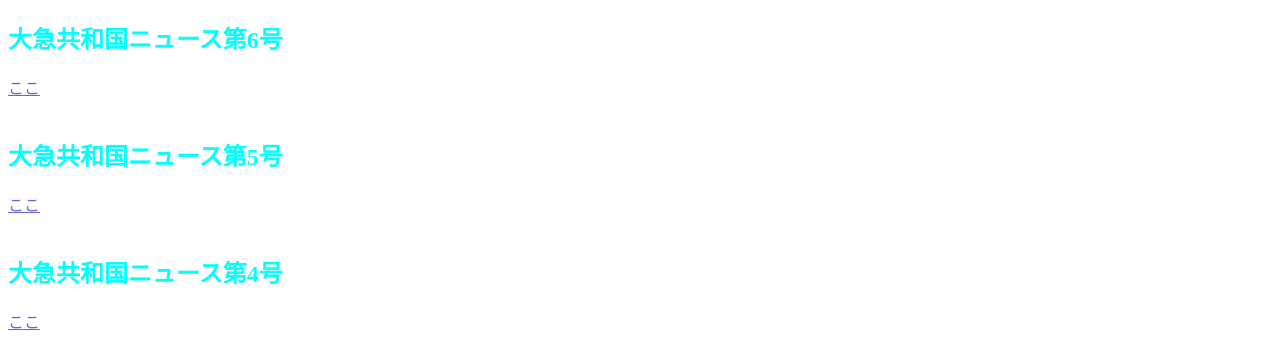
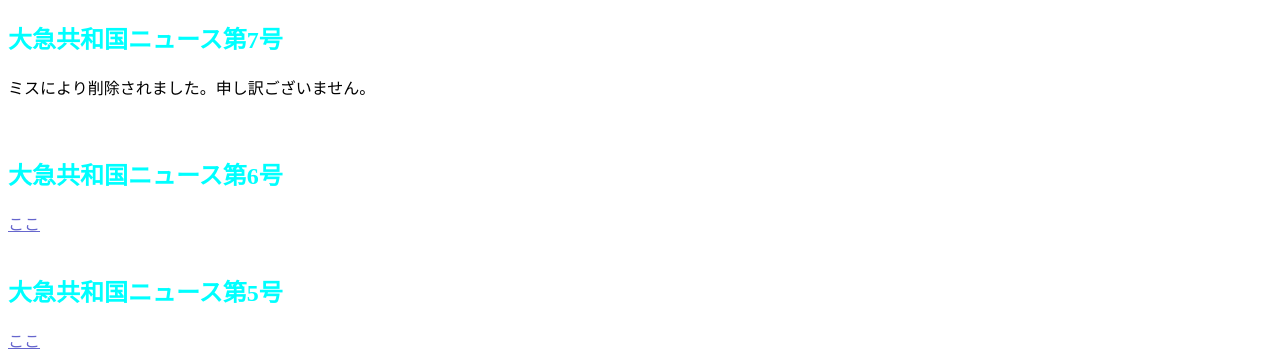
Before and after one commit to gao-kyouryuu/pubdaikyu, a plain HTML site: page newslink.html in a window 1280 px wide. Shown: the part 446-800 px from the top of the page. Drawn offline with Linux system fonts and the light colour scheme.

Commit message:
Update newslink.html

```diff
--- a/newslink.html
+++ b/newslink.html
@@ -31,9 +31,11 @@
 <br />
 <p>公式Scratchスタジオは<a href = https://scratch.mit.edu/studios/28454669>こちら</a></p>
 <small>※警告メッセージが出た場合はブラウザの指示に従ってコンテンツのブロックをオフにしてください。</small>
-<br /><h2>大急共和国ニュース第7号</h2>
+<br /><h2>大急共和国ニュース第8号</h2>
 <a href = "https://scratch.mit.edu/projects/481329982/">ここ</a>
 <br />
+<br /><h2>大急共和国ニュース第7号</h2>
+<p>ミスにより削除されました。申し訳ございません。</p>
 <br /><h2>大急共和国ニュース第6号</h2>
 <a href = "https://scratch.mit.edu/projects/487530984/">ここ</a>
 <br />
```
